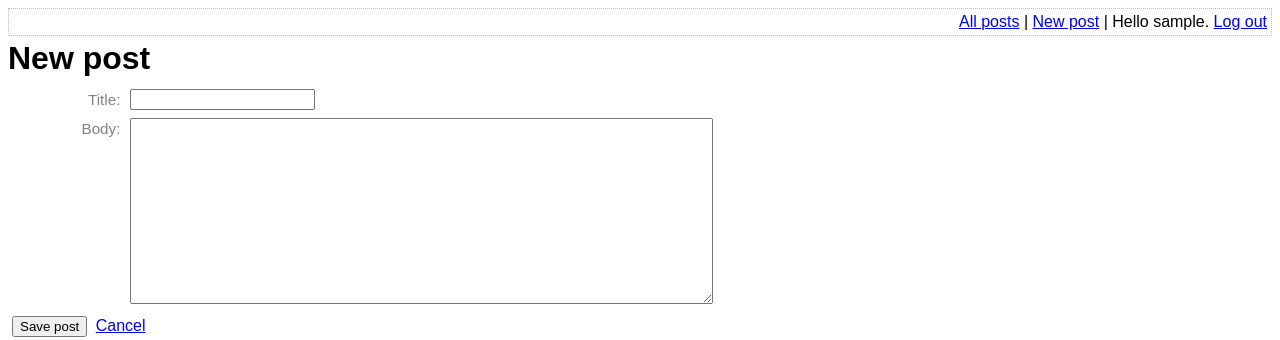
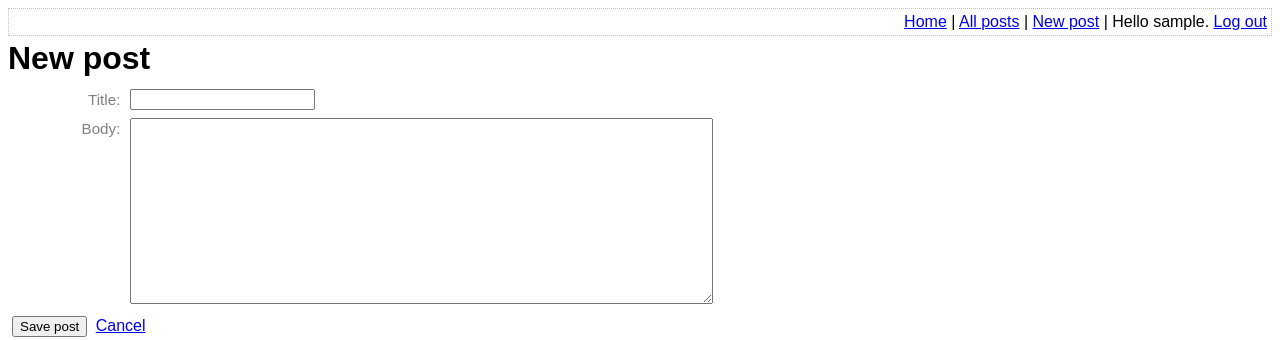
Before and after one commit to skyerus/blog, a PHP site: page /edit-post.php in a window 1280 px wide. Shown: the top 340 px of the page. Run offline with PHP 8.4, Linux system fonts and the light colour scheme; the visitor is signed in with stand-in values (Sample User, id 1); data comes from the database, SQL or seed files in the repository.

Commit message:
added link to home

```diff
--- a/templates/top-menu.php
+++ b/templates/top-menu.php
@@ -1,6 +1,8 @@
 <div class="top-menu">
     <div class="menu-options">
         <?php if (isLoggedIn()): ?>
+            <a href="index.php">Home</a>
+            |
             <a href="list-posts.php">All posts</a>
             |
             <a href="edit-post.php">New post</a>
```
